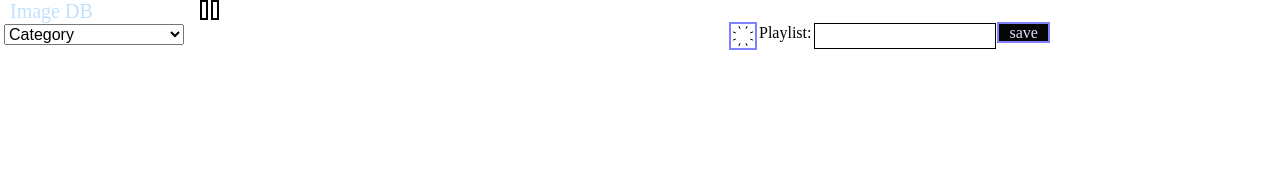
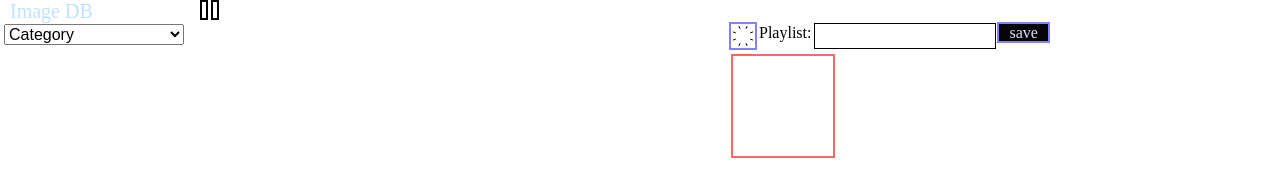
Before and after one commit to astnohk/ImageDB, a website: page html/index.html in a window 1280 px wide. Both pictures are taken after a click on the element 210 px from the left and 10 px from the top of the page. Drawn offline with Linux system fonts and the light colour scheme; no server answers.

Commit message:
Arbitrary insert position in vertical split mode
* Insert box will appear on vertical split mode.
* Temporal image will be insert before empty box when it is clicked.

```diff
--- a/html/index.html
+++ b/html/index.html
@@ -278,6 +278,35 @@
     color: black;
     background-color: rgba(255, 255, 255, 0.75);
 }
+.emptybox {
+    display: inline-block;
+    width: 100px;
+    height: 100px;
+    cursor: pointer;
+    border-style: solid;
+    border-width: 2px;
+    border-color: rgba(255,0,0, 1.0);
+    animation-name: emptybox_blink;
+    animation-duration: 1.0s;
+    animation-timing-function: linear;
+    animation-delay: 0s;
+    animation-iteration-count: infinite;
+    animation-direction: normal;
+    animation-fill-mode: forwards;
+    animation-play-state: running;
+}
+@keyframes emptybox_blink {
+    0% {
+        border-color: rgba(255,0,0, 1.0);
+    }
+    50% {
+        border-color: rgba(255,0,0, 0.0);
+    }
+    100% {
+        border-color: rgba(255,0,0, 1.0);
+    }
+}
+
 .fullscreen_viewer {
     position: fixed;
     top: 0px;
--- a/html/main.js
+++ b/html/main.js
@@ -7,6 +7,7 @@ var g_current_viewer = null;
 var g_dragging = null;
 var g_mousedown_time = new Date();
 var g_vertical_split = false;
+var g_insertbox = null;
 
 const g_playlist_elements = {};
 
@@ -274,7 +275,13 @@ function initVerticalSplitButton()
                 document.getElementById('tmp_images').style.display = 'inline-block';
                 const images = document.getElementById('playlist_images_wrapper');
                 images.style.left = '50%';
+                // Append insert empty box
+                g_insertbox = createEmptyBox();
+                document.getElementById('images').appendChild(g_insertbox);
             } else {
+                // Remove insert empty box
+                g_insertbox.remove();
+                g_insertbox = null;
                 document.getElementById('tmp_images').style.display = 'none';
                 const images = document.getElementById('playlist_images_wrapper');
                 images.style.left = '0px';
@@ -627,8 +634,11 @@ function createImageThumbnail_temporal(filepath, category, subcategories)
         (e) => {
             e.stopPropagation();
             e.preventDefault();
-            document.getElementById('images').appendChild(
-                createImageThumbnail(filepath, category, subcategories));
+            if (g_insertbox) {
+                document.getElementById('images').insertBefore(
+                    createImageThumbnail(filepath, category, subcategories),
+                    g_insertbox);
+            }
         });
     thumbnail.info = null;
     thumbnail.addEventListener(
@@ -744,6 +754,24 @@ function createImageThumbnailElement(filepath)
     return thumbnail;
 }
 
+function createEmptyBox()
+{
+    const emptybox = document.createElement('div');
+    emptybox.className = 'emptybox';
+
+    emptybox.addEventListener(
+        'mousedown',
+        (e) => {
+            e.stopPropagation();
+            e.preventDefault();
+            g_mousedown_time = new Date();
+            // Dragging
+            startDragImage(emptybox);
+        });
+
+    return emptybox;
+}
+
 function openImageViewer(thumbnail)
 {
     const viewer = document.createElement('div');
@@ -755,7 +783,6 @@ function openImageViewer(thumbnail)
     viewer.image.className = 'fullscreen_viewer_image';
     viewer.appendChild(viewer.image);
     // Title element
-    console.log(viewer.titleElement);
     viewer.titleElement = document.createElement('div');
     viewer.titleElement.className = 'fullscreen_viewer_title';
     viewer.titleElement.innerText = `${thumbnail.filepath}`;
```
